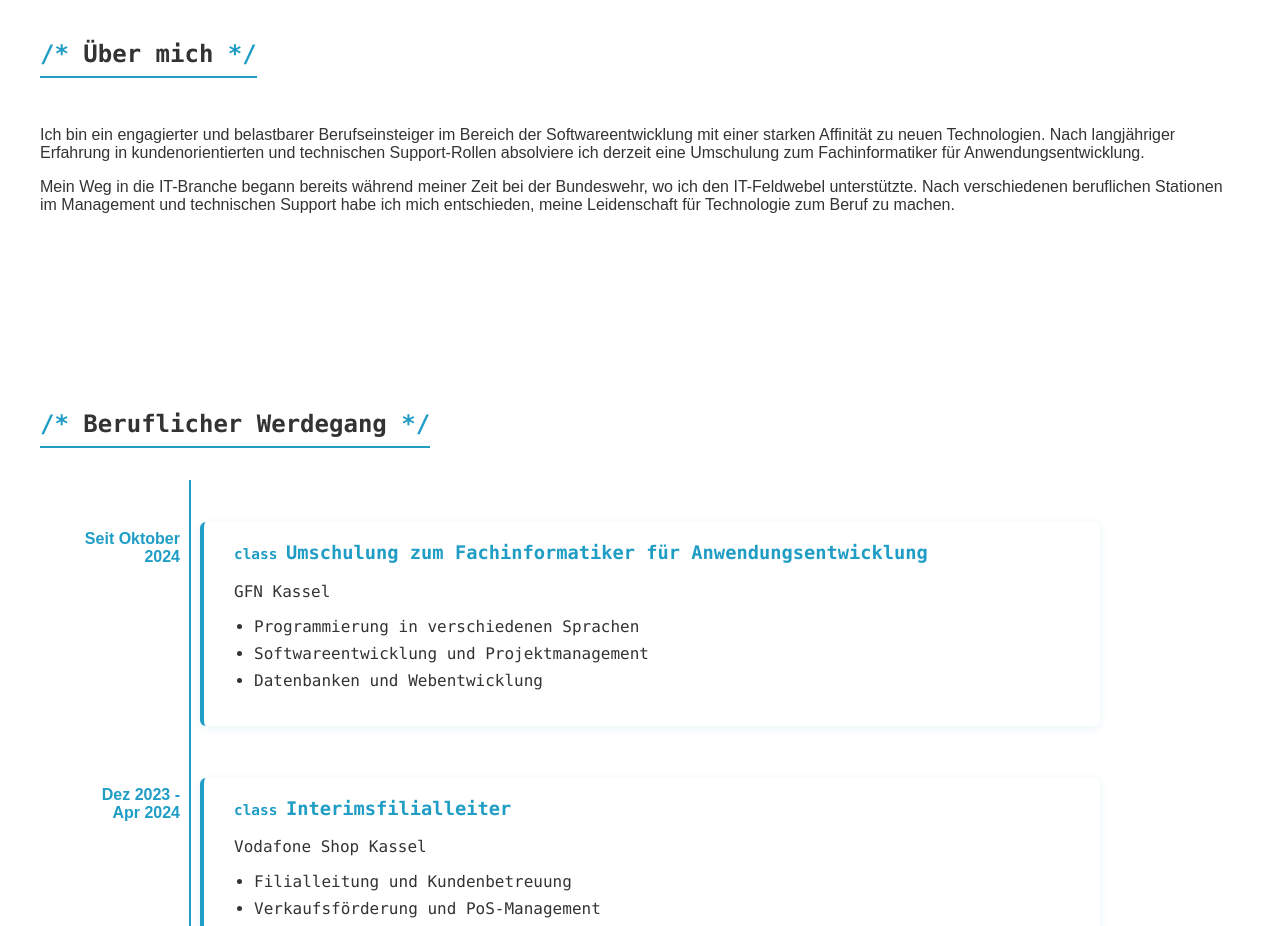
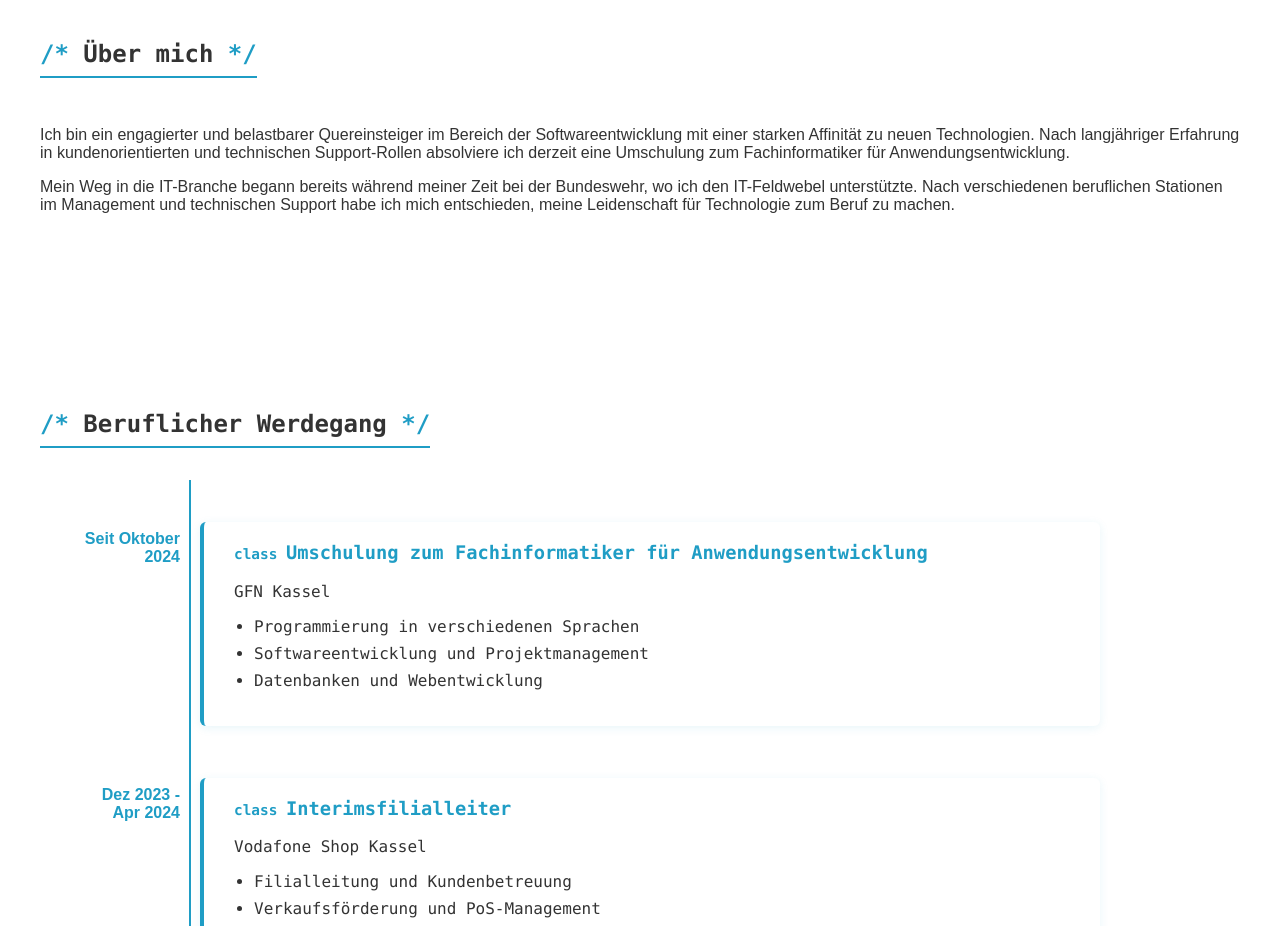
Before and after one commit to Adprivat/webseite, a website: page index.html in a window 1280 px wide. Shown: the part 1100-2026 px from the top of the page. Drawn offline with Linux system fonts and the light colour scheme.

Commit message:
Update index.html

```diff
--- a/index.html
+++ b/index.html
@@ -163,7 +163,7 @@
     <section id="about">
         <h2>Über mich</h2>
         <div class="about-content">
-            <p>Ich bin ein engagierter und belastbarer Berufseinsteiger im Bereich der Softwareentwicklung mit einer starken Affinität zu neuen Technologien. Nach langjähriger Erfahrung in kundenorientierten und technischen Support-Rollen absolviere ich derzeit eine Umschulung zum Fachinformatiker für Anwendungsentwicklung.</p>
+            <p>Ich bin ein engagierter und belastbarer Quereinsteiger im Bereich der Softwareentwicklung mit einer starken Affinität zu neuen Technologien. Nach langjähriger Erfahrung in kundenorientierten und technischen Support-Rollen absolviere ich derzeit eine Umschulung zum Fachinformatiker für Anwendungsentwicklung.</p>
 
             <p>Mein Weg in die IT-Branche begann bereits während meiner Zeit bei der Bundeswehr, wo ich den IT-Feldwebel unterstützte. Nach verschiedenen beruflichen Stationen im Management und technischen Support habe ich mich entschieden, meine Leidenschaft für Technologie zum Beruf zu machen.</p>
         </div>
```
